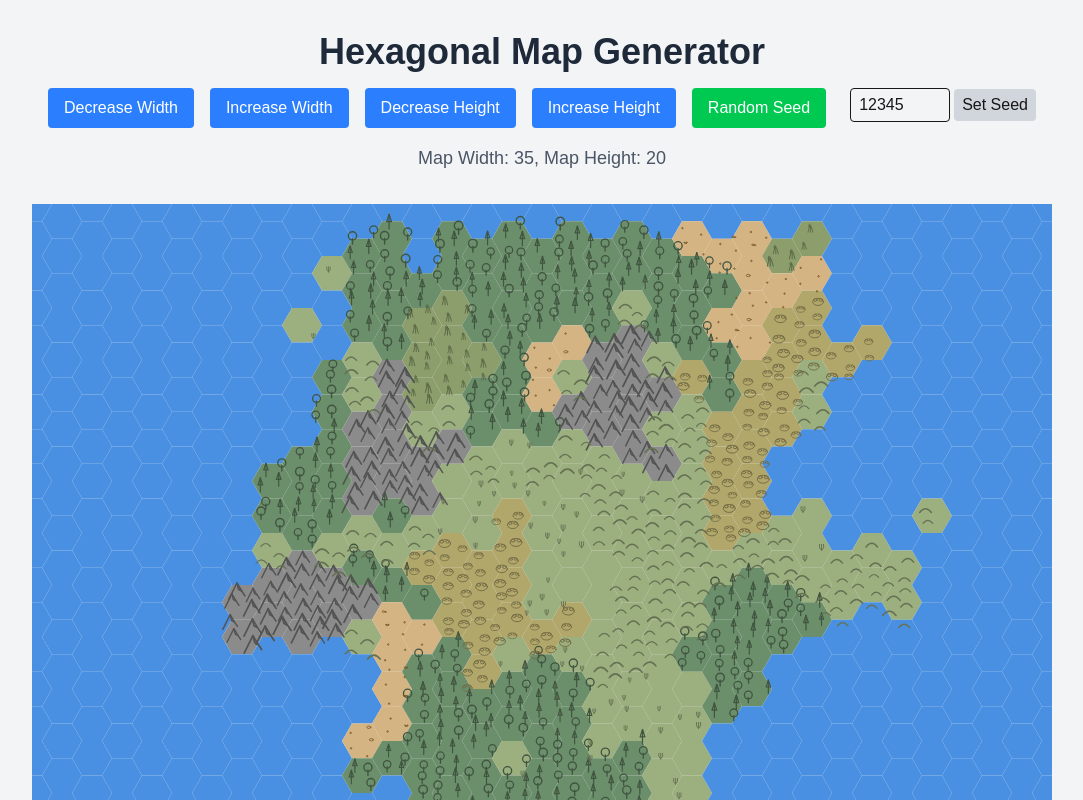
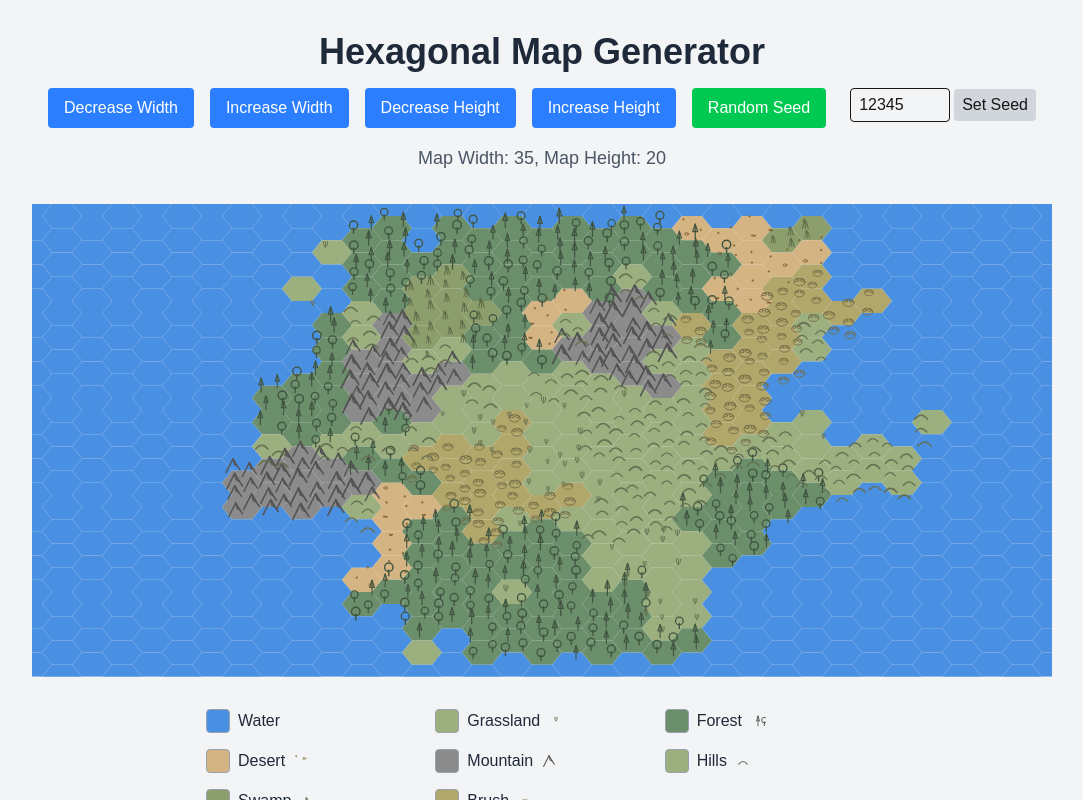
Before and after one commit to kohlhofer/hex-map, a Next.js app: page / in a window 1280 px wide. Shown: the top 800 px of the page, without its empty margins (98-1181 px from the left). Built offline with nearby package versions, Linux system fonts and the light colour scheme.

Commit message:
Adjust hex tile aspect ratio: - Reduced vertical height by 30% - Creates more foreshortened, perspective-like appearance - Maintains proper tile connections

```diff
--- a/src/components/HexMap.tsx
+++ b/src/components/HexMap.tsx
@@ -159,7 +159,7 @@ export default function HexMap() {
   // Convert axial coordinates to pixel coordinates (flat-topped, rectangular grid)
   const axialToPixel = (q: number, r: number): Point => {
     const x = hexSize * 1.5 * q;
-    const y = hexSize * Math.sqrt(3) * (r + 0.5 * (q % 2));
+    const y = hexSize * Math.sqrt(3) * 0.7 * (r + 0.5 * (q % 2)); // 30% less tall
     return { x, y };
   };
 
@@ -169,7 +169,7 @@ export default function HexMap() {
     for (let i = 0; i < 6; i++) {
       const angle = 2 * Math.PI / 6 * i;
       const x = center.x + hexSize * Math.cos(angle);
-      const y = center.y + hexSize * Math.sin(angle);
+      const y = center.y + hexSize * 0.7 * Math.sin(angle); // 30% less tall
       points.push(`${x},${y}`);
     }
     return points.join(' ');
```
